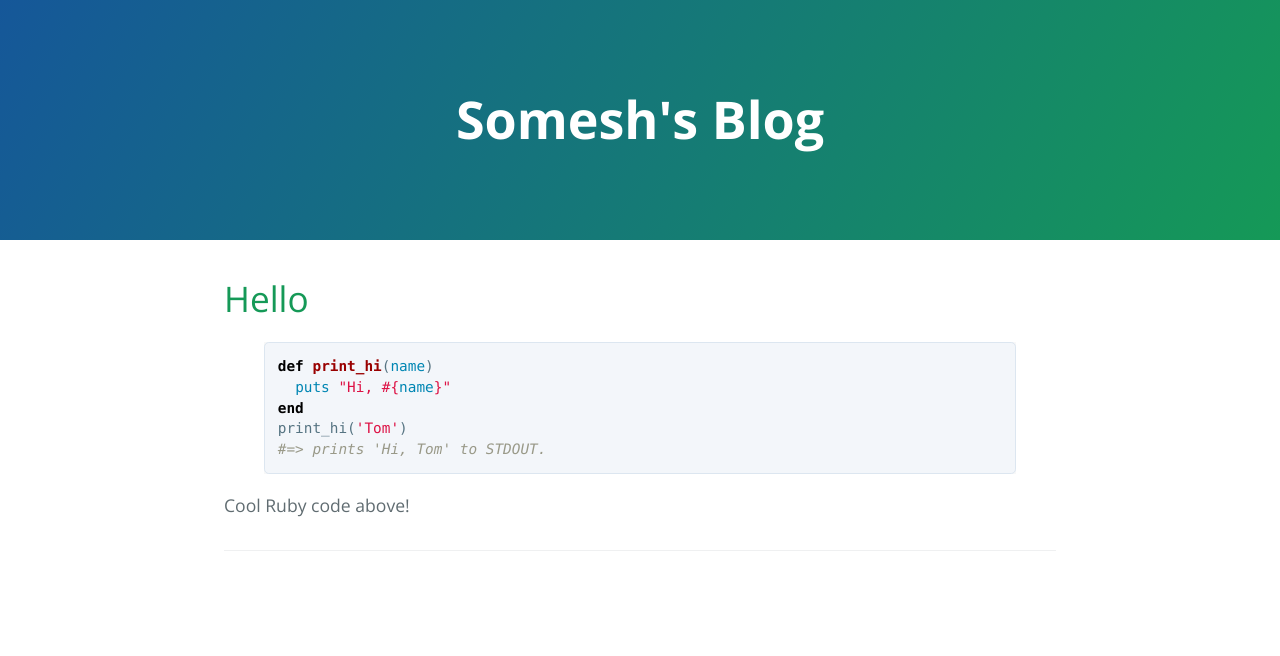
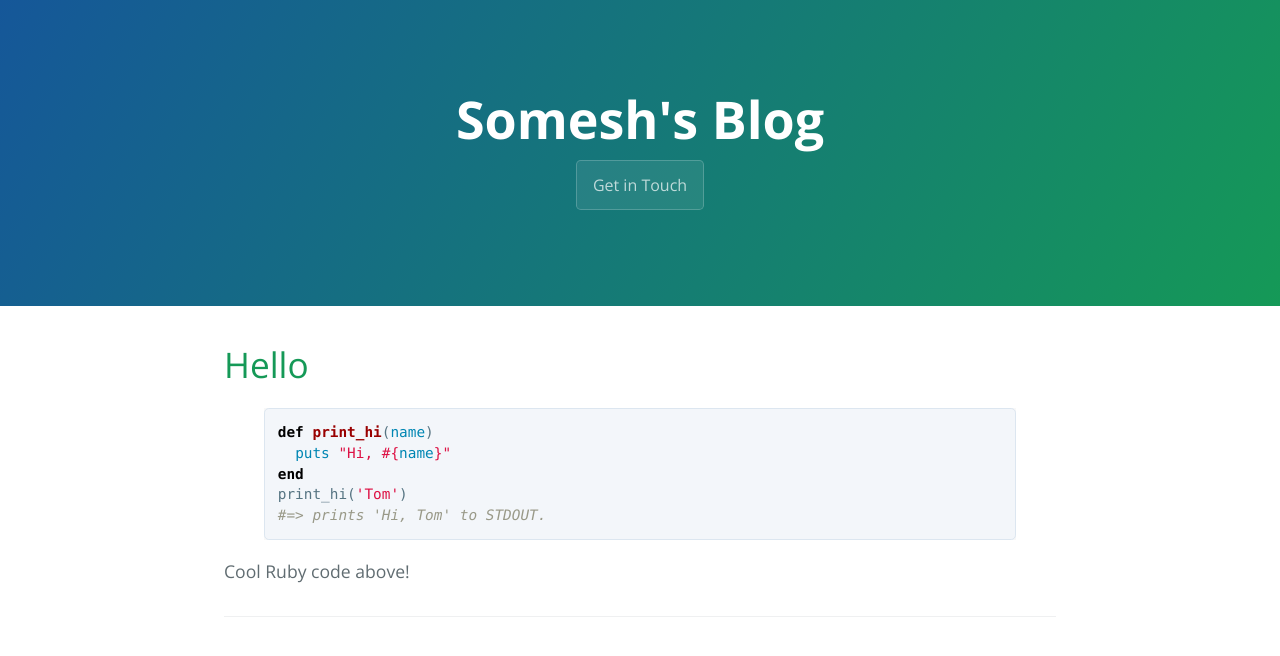
Before and after one commit to someshkar/blog-old, a Jekyll site: the page built from _posts/2016-02-12-sample-content.markdown, in a window 1280 px wide. Shown: the top 656 px of the page. Built offline with Jekyll 4.4.1, drawn with Linux system fonts in a browser that asks for light colours.

Commit message:
get it touch added

```diff
--- a/_includes/page-header.html
+++ b/_includes/page-header.html
@@ -1,5 +1,6 @@
 <section class="page-header">
   <h1 class="project-name">{{ site.title }}</h1>
+  <a href="mailto:i@somesh.co" class="btn">Get in Touch</a>
   <!--
   <h2 class="project-tagline">{{ site.tagline }}</h2>
   <a href="#" class="btn">View on GitHub</a>
```
